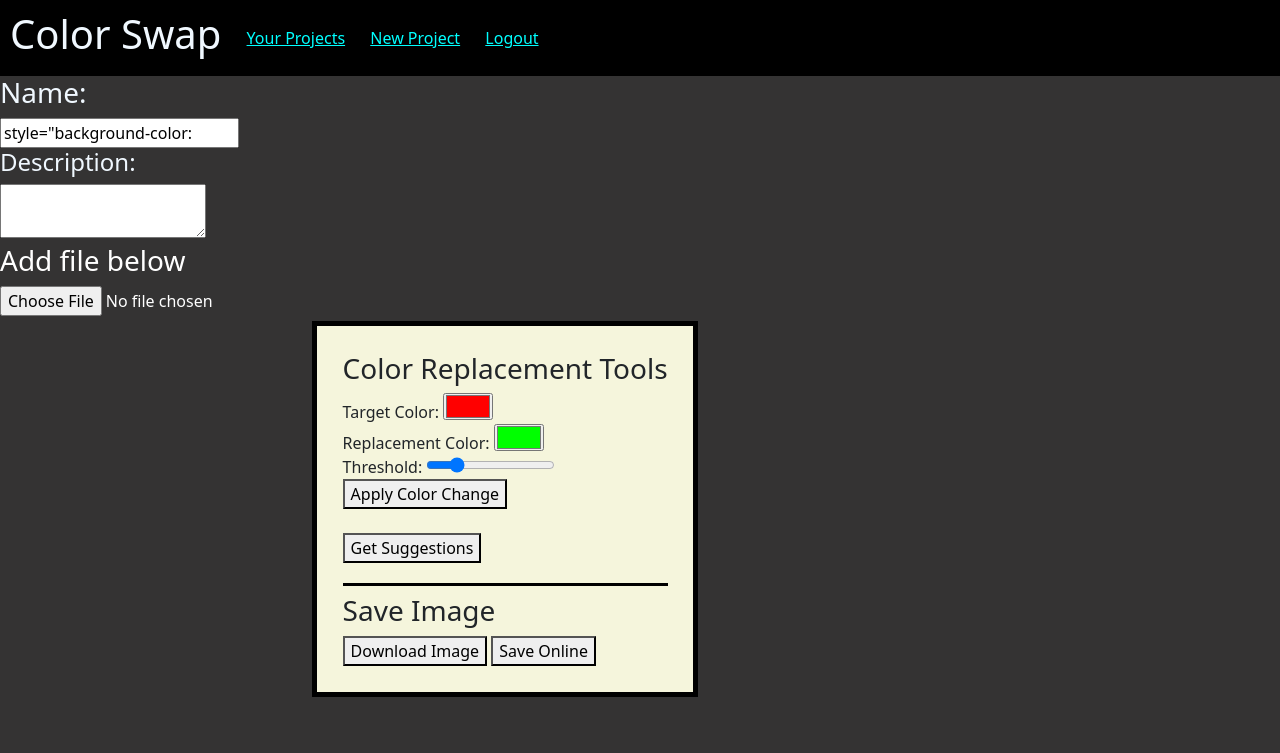
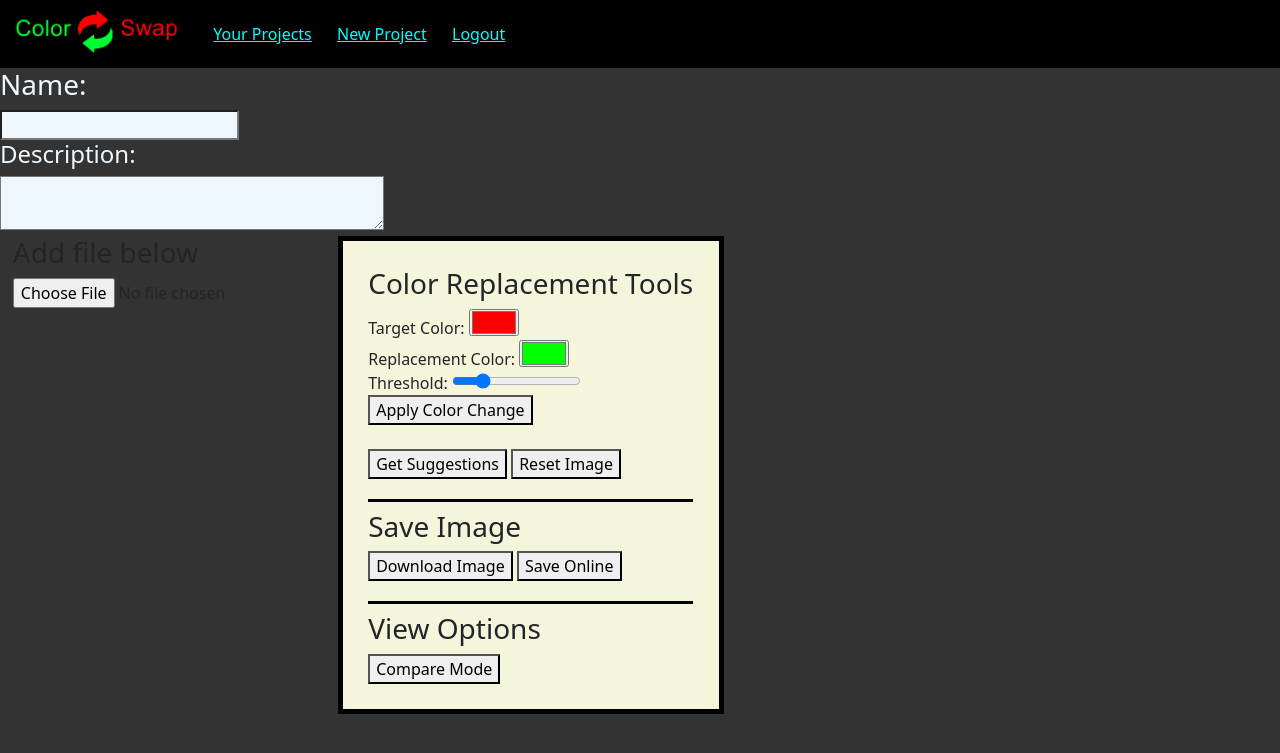
Before and after one commit to Connor-Prime/Color-Swap-program, a Flask app: page / in a window 1280 px wide. Shown: the top 753 px of the page. Run offline with Flask 3, Linux system fonts and the light colour scheme; the visitor is signed in with stand-in values (Sample User, id 1); a map, chart or similar area stays blank; some libraries are stand-ins or nearby versions.

Commit message:
added logo and compare view mode

```diff
--- a/App/blueprints/site/routes.py
+++ b/App/blueprints/site/routes.py
@@ -98,9 +98,9 @@
         image.name = str(form.name.data)
         image.description = str(form.description.data)
         db.session.commit()
-        return redirect(f'/open_image/{form.id.data}')
+        return shop(id=image.image_id)
     else:
-        return redirect(f'/open_image/{form.id.data}')
+        return shop(id=image.image_id)
 
 @site.route("/delete_image/<id>")
 def delete_image(id):
--- a/App/blueprints/site/site_templates/UpdateimageForm.html
+++ b/App/blueprints/site/site_templates/UpdateimageForm.html
@@ -12,7 +12,7 @@
             {{ updateForm.description(id="updateImageDescription") }}
         </div>
         <div hidden>
-            {{ updateForm.image(id="updateImageImage") }}
+            {{ updateForm.image(id="updateImageImage", maxlength="300000") }}
         </div>
         <p id="LastSave">
 
--- a/App/blueprints/site/site_templates/home.html
+++ b/App/blueprints/site/site_templates/home.html
@@ -2,25 +2,47 @@
 {%block content%}
 {% if current_user.is_authenticated %}
 <script src="../../../static/js/colorChange.js" defer></script>
+
+{%if image%}
   <h3 style="color: aliceblue;">Name:</h3><input type="text" id ="imageName" value={{image.name}} style="background-color: aliceblue;" maxlength="50">
-<h4 style="color: aliceblue;">Description:</h4><textarea type="text" id ="imageDescription" value={{image.name}} style="background-color: aliceblue; width:30vw" maxlength="200"></textarea>
+  <h4 style="color: aliceblue;">Description:</h4><textarea type="text" id ="imageDescription" value={{image.description}} style="background-color: aliceblue; width:30vw" maxlength="200"></textarea>
+{%else%}
+<h3 style="color: aliceblue;">Name:</h3><input type="text" id ="imageName" style="background-color: aliceblue;" maxlength="50">
+  <h4 style="color: aliceblue;">Description:</h4><textarea type="text" id ="imageDescription" style="background-color: aliceblue; width:30vw" maxlength="200"></textarea>
 {%endif%}
+
+
 <meta id="image-data" data-name={{image}}>
 
 <div class="main-area">
 
+
+{%if image==None and imageString==None%}
+  <div class="image-area" style="margin-top: 3vw;">
+
+      <div>
+        <h3 style="color: azure; text-align:center; margin-top:1.2em" id= "lastSaveText" hidden>Initial Save</h3>
+        <img id="canvasImage" src="" hidden>
+      </div>
+  </div>
   <div class="image-area">
-{%if image==None and imageString==None%}
     <h3>Add file below</h3>
     <input type="file" id="imageInput">
     <br>
-      <canvas id="myCanvas" width="200" height="200"></canvas>
-      <br>
+    <h3 style="color: azure; text-align:center" id="currentChangesText" hidden>Current Changes</h3>
+    <canvas id="myCanvas" ></canvas>
+  </div>
     {%else%}
+    <input type="file" id="imageInput" hidden>
+    <div>
+      <h3 style="color: azure; text-align:center" id= "lastSaveText" hidden>Last Save</h3>
+      <img id="canvasImage" src={{imageString}} hidden>
+    </div>
+    <div class="image-area">
+      <h3 style="color: azure; text-align:center" id="currentChangesText" hidden>Current Changes</h3>
+      <canvas id="myCanvas"></canvas>
+    </div>
 
-    <input type="file" id="imageInput" hidden>
-    <img id="canvasImage" src={{imageString}} hidden>
-    <canvas id="myCanvas" style="margin-top: 75px;"></canvas>
     <script>
       var canvasImage =document.getElementById("canvasImage")
       var canvas = document.getElementById("myCanvas");
@@ -33,7 +55,7 @@
 
 
 {%endif%}
-  </div>
+
 
   <div id="toolbar">
 
@@ -51,6 +73,7 @@
     <br>
     <br>
     <button id="getSuggestionButton">Get Suggestions</button>
+    <button id="undo">Reset Image</button>
     <div id="colorSuggestions" hidden>
       <button id="colorSuggestions1"></button>
       <button id="colorSuggestions2"> </button>
@@ -60,7 +83,7 @@
     </div>
     <h3 style="border-top: 3px solid #000000; margin-top:20px"></h3>
     <h3>Save Image</h3>
-    <button id="downloadButton">Download Image</button>
+    <button id="openDownload">Download Image</button>
 
 
     {%if updateForm != None%}
@@ -69,8 +92,21 @@
     {%else%}
     <button id="saveOnlineButton">Save Online</button>
     {%endif%}
+    <h3 style="border-top: 3px solid #000000; margin-top:20px"></h3>
+    <h3>View Options</h3>
+    <button id="compareMode">Compare Mode</button>
   </div>
   {%include 'imageForm.html'%}
+
+<div class="auth-form pop-up" id="downloadForm" hidden>
+  <button class="close" id="closeDownload">X</button>
+  <h3>Download Image</h3>
+  <div style="display: flex;">
+    <input id="fileName" maxlength="50" type="text"><p style="margin-left: 4px;">.png</p>
+  </div>
+  <button id="downloadButton">Download Image</button>
+</div>
+
   {%if updateForm!=None%}
 
   {%include "UpdateimageForm.html"%}
@@ -86,4 +122,6 @@
 {%endif%}
 
 </div>
+</div>
+{%endif%}
 {%endblock%}
--- a/App/models.py
+++ b/App/models.py
@@ -59,7 +59,7 @@
 
     image_id = db.Column(db.String(),primary_key=True)
     name = db.Column(db.String(50))
-    image = db.Column(db.String(45000))
+    image = db.Column(db.Text)
     description = db.Column(db.String(200))
     user_id = db.Column(db.String, db.ForeignKey('user.user_id'))
 
--- a/App/static/css/style.css
+++ b/App/static/css/style.css
@@ -10,6 +10,8 @@
 .main-area{
 	display: flex;
 	flex-direction: row;
+	flex-wrap: nowrap;
+	gap:1%
 }
 
 #colorSuggestions{
@@ -29,13 +31,8 @@
 #toolbar{
 	background-color: beige;
 	padding: 2%;
-	margin-top: 4.8em;
 	border: 5px black solid;
 }
-.image-area{
-	color: white;
-}
-
 .auth-form{
 	margin-top: 15%;
 	background-color: white;
--- a/App/static/js/colorChange.js
+++ b/App/static/js/colorChange.js
@@ -15,8 +15,6 @@
 
     const colorSuggestions = document.getElementById("colorSuggestions")
 
-
-    let savelist = []
     // Function to check if a color is within the range of another color
     function isWithinRange(color1, color2, range) {
       return (
@@ -39,7 +37,7 @@
     }
 
     // Function to apply the color change on the canvas
-    function applyColorChange() {
+    const applyColorChange=async()=> {
       let targetColor = {
         red: parseInt(targetColorPicker.value.substring(1, 3), 16),
         green: parseInt(targetColorPicker.value.substring(3, 5), 16),
@@ -56,7 +54,16 @@
 
       let range = parseInt(rangeSlider.value);
 
-      console.log(savelist)
+      // Save previous image data before applying color change
+      previousImageData = context.getImageData(0, 0, canvas.width, canvas.height);
+      previousImageURL = canvas.toDataURL("image/png").replace("image/png", "image/octet-stream");
+
+      let imageData = previousImageData;
+
+
+
+
+
       let pixels = imageData.data;
 
       for (let i = 0; i < pixels.length; i += 4) {
@@ -77,13 +84,21 @@
 
     // Function to revert the canvas image to the previous image
     function revertImage() {
-      if (previousImageData) {
-        context.putImageData(savelist.pop, 0, 0);
-      }
+
+      var canvasImage =document.getElementById("canvasImage");
+
+      canvasImage.src=initialData
+      var canvas = document.getElementById("myCanvas");
+      var ctx = canvas.getContext("2d");
+
+      canvas.height=canvasImage.height;
+      canvas.width = canvasImage.width;
+      ctx.drawImage(canvasImage, 0, 0);
     }
 
     // Function to handle image file upload
     function handleImageUpload(event) {
+
       let imageInput = event.target;
       let imageFile = imageInput.files[0];
       let image = new Image();
@@ -96,6 +111,7 @@
         // Save the initial image as the previous image
         previousImageData = context.getImageData(0, 0, canvas.width, canvas.height);
         previousImageURL = canvas.toDataURL("image/png").replace("image/png", "image/octet-stream");
+        document.getElementById("canvasImage").src=previousImageURL;
       };
 
       let reader = new FileReader();
@@ -150,19 +166,40 @@
 
 suggestionButton.addEventListener("click",getColorSuggestions);
 
+
+// Save functions
+const downloadForm = document.getElementById("downloadForm")
+const fileName = document.getElementById("fileName")
+
+function openDownloadOptions(){
+  downloadForm.hidden = false;
+  fileName.value = imageName.value
+}
+
+const closeDownloadOptions =document.getElementById("closeDownload")
+
+closeDownloadOptions.addEventListener("click",()=>{
+  downloadForm.hidden=true
+})
+
+
+const downloadFileButton = document.getElementById('downloadButton');
+
+downloadFileButton.addEventListener('click',download_image)
+
 function download_image(){
   var image = canvas.toDataURL("image/png").replace("image/png", "image/octet-stream");
   var link = document.createElement('a');
-  link.download = "my-image.png";
+  link.download = fileName.value+".png";
   link.href = image;
   link.click();
 }
 
-// Save functions
+
 
 let downloadButton = document.getElementById("downloadButton");
 
-downloadButton.addEventListener("click",download_image);
+downloadButton.addEventListener("click",openDownloadOptions);
 
 let saveOnlineButton = document.getElementById("saveOnlineButton")
 
@@ -170,6 +207,8 @@
   let data=canvas.toDataURL("image/png");
   return data;
 }
+
+document.getElementById("openDownload").addEventListener("click",openDownloadOptions)
 
 const saveForm = document.getElementById("saveForm");
 const imageString = document.getElementById("imageString");
@@ -201,20 +240,61 @@
 
 let closeSaveform = document.getElementById("closeUpdateForm")
 let updateForm = document.getElementById("updateForm")
-
+if(closeSaveform!=null){
   closeSaveform.addEventListener("click",()=>{
     updateForm.hidden = true;
   })
+}
 
+if(quickSave!=null){
   quickSave.addEventListener("click",()=>{
     updateImageString.value = getImageUrl();
     updateDescription.value = imageDescription.value;
     updateName.value = imageName.value;
     updateForm.hidden=false;
   })
+}
+
 
 saveOnlineButton.addEventListener("click",()=>{
   imageString.value= getImageUrl();
   saveForm.hidden= false;
 
 })
+
+const undoButton = document.getElementById("undo")
+
+
+undoButton.addEventListener('click',revertImage)
+
+const initialData=document.getElementById("canvasImage").src
+console.log(initialData)
+
+let compareModeButton = document.getElementById('compareMode');
+let compareMode = false;
+
+compareModeButton.addEventListener('click',toogleCompareMode)
+
+const lastSaveHeader = document.getElementById("lastSaveText");
+const currentWorkText = document.getElementById("currentChangesText");
+
+function toogleCompareMode(){
+  if (compareMode){
+    compareModeButton.innerHTML="Compare Mode";
+    compareMode = false;
+    currentWorkText.hidden = true;
+    lastSaveHeader.hidden = true
+
+    canvasImage.hidden = true;
+
+  }
+  else{
+    compareModeButton.innerHTML="Leave Compare Mode";
+    canvasImage.hidden=false;
+    currentWorkText.hidden = false;
+    lastSaveHeader.hidden = false;
+
+    compareMode=true;
+
+  }
+}
--- a/App/templates/base.html
+++ b/App/templates/base.html
@@ -3,7 +3,7 @@
   <head>
     <meta charset="UTF-8">
     <meta name="viewport" content="width=device-width, initial-scale=1.0">
-
+    <link rel="icon" type="image/png" href="../public/logo.png">
     <!-- Bootstrap -->
     <link rel="stylesheet" href="https://cdnjs.cloudflare.com/ajax/libs/twitter-bootstrap/5.1.0/css/bootstrap.min.css">
     <link rel="stylesheet" href="https://cdnjs.cloudflare.com/ajax/libs/font-awesome/5.15.4/css/all.min.css">
--- a/App/templates/navbar.html
+++ b/App/templates/navbar.html
@@ -1,5 +1,5 @@
 <div class="banner">
-<h1>Color Swap</h1>
+    <img src="../static/images/HeaderImage.png" style="height: 3em;">
     {% if current_user.is_authenticated %}
         <a  href="/yourProjects">Your Projects</a>
         <a href="/">New Project</a>
```
Also changed, not shown: migrations/versions/3ab1023f950f_increased_image_size.py (added, +38 -0 lines), migrations/versions/cfc834be9081_set_image_to_text_variable.py (added, +38 -0 lines), App/public/logo.png (added), App/static/images/HeaderImage.png (added). Lines whose indentation alone changed are shown as unchanged.
